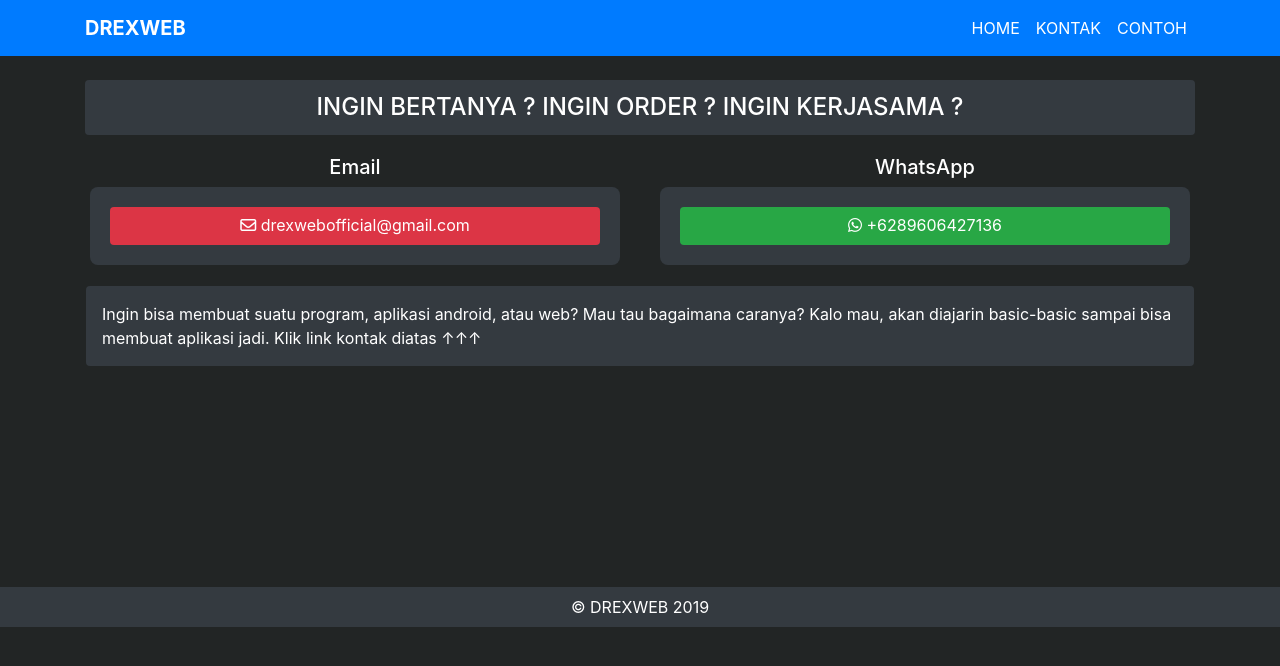
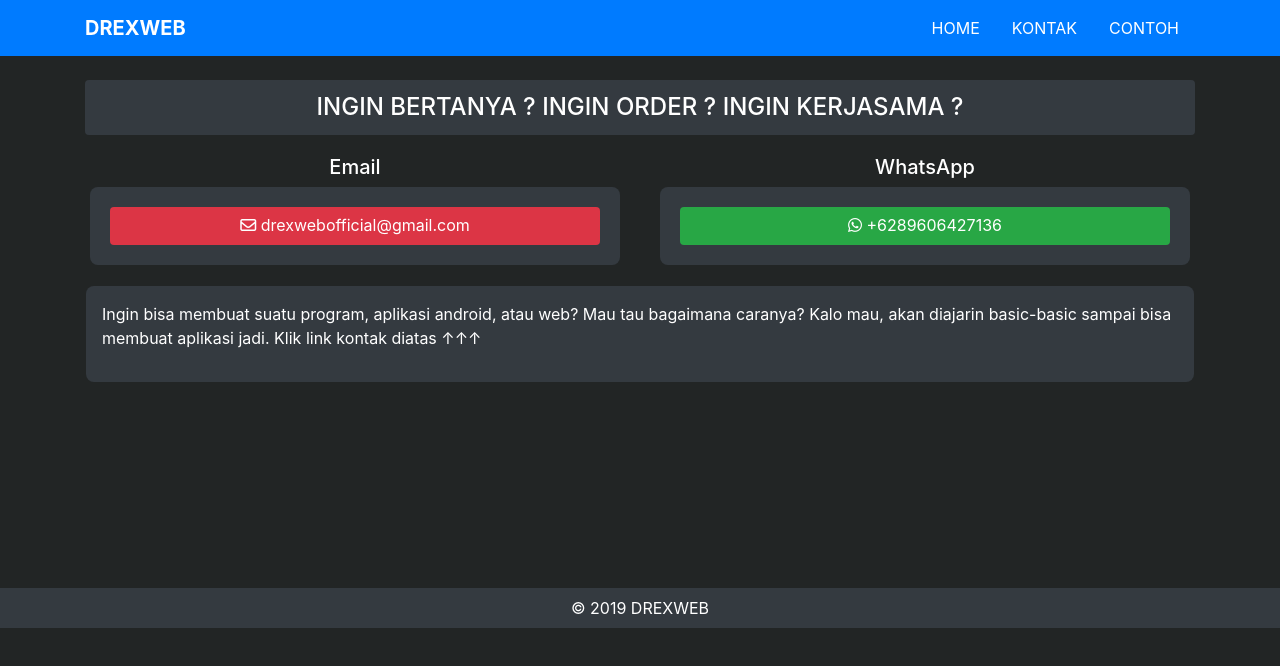
Before and after one commit to drexweb/drexweb.github.io, a plain HTML site: page kontak.html in a window 1280 px wide. Drawn offline with nearby package versions, Linux system fonts and the light colour scheme.

Commit message:
Update kontak.html

```diff
--- a/kontak.html
+++ b/kontak.html
@@ -17,20 +17,20 @@
     <nav class="navbar navbar-expand-lg navbar-light bg-primary fixed-top">
       <div class="container">
         <a class="navbar-brand font-weight-bold text-white" href="index.html" >DREXWEB</a>
-        <button class="navbar-toggler" type="button" data-toggle="collapse" data-target="#navbarNavDropdown"
-        aria-controls="navbarNavDropdown" aria-expanded="false" aria-label="Toggle navigation">
+        <button class="navbar-toggler text-primary bg-light" type="button" data-toggle="collapse" data-target="#navbarNavDropdown"
+        aria-controls="navbarNavDropdown" aria-expanded="false" aria-label="Toggle navigation">MENU
           <span class="navbar-toggler-icon"></span>
         </button>
         <div class="collapse navbar-collapse" id="navbarNavDropdown">
           <ul class="navbar-nav ml-auto">
             <li class="nav-item active">
-              <a class="nav-link text-white" href="index.html">HOME</a>
+              <a class="nav-link text-white text-right pr-3 pl-3" href="index.html">HOME</a>
             </li>
             <li class="nav-item">
-              <a class="nav-link text-white" href="kontak.html">KONTAK</a>
+              <a class="nav-link text-white text-right pr-3 pl-3" href="kontak.html">KONTAK</a>
             </li>
             <li>
-              <a class="nav-link text-white" href="contoh.html" >CONTOH</a>
+              <a class="nav-link text-white text-right pr-3 pl-3" href="contoh.html" >CONTOH</a>
             </li>
           </ul>
         </div>
@@ -65,15 +65,15 @@
 
     <div class="container">
       <div class="row">
-        <div class="bg-dark form-control text-white p-3 m-3" style="height:80px;border:none;">
-          Ingin bisa membuat suatu program, aplikasi android, atau web? Mau tau bagaimana caranya? Kalo mau, akan diajarin basic-basic sampai bisa
-          membuat aplikasi jadi. Klik link kontak diatas &uarr;&uarr;&uarr;
+        <div class="bg-dark kontak text-white p-3 m-3" style="border:none;">
+          <p>Ingin bisa membuat suatu program, aplikasi android, atau web? Mau tau bagaimana caranya? Kalo mau, akan diajarin basic-basic sampai bisa
+          membuat aplikasi jadi. Klik link kontak diatas &uarr;&uarr;&uarr;</p>
         </div>
       </div>
     </div>
 
-    <footer class="bg-dark" style="height:40px;margin-top:205px;margin-bottom:0px;">
-        <p class="text-white text-center pt-2" style="margin-top:5px;">&copy; DREXWEB 2019</p>
+    <footer class="bg-dark" style="height:40px;margin-top:190px;margin-bottom:0px;">
+        <p class="text-white text-center pt-2" style="margin-top:5px;">&copy; 2019 DREXWEB</p>
     </footer>
     <!-- Optional JavaScript -->
     <!-- jQuery first, then Popper.js, then Bootstrap JS -->
```
